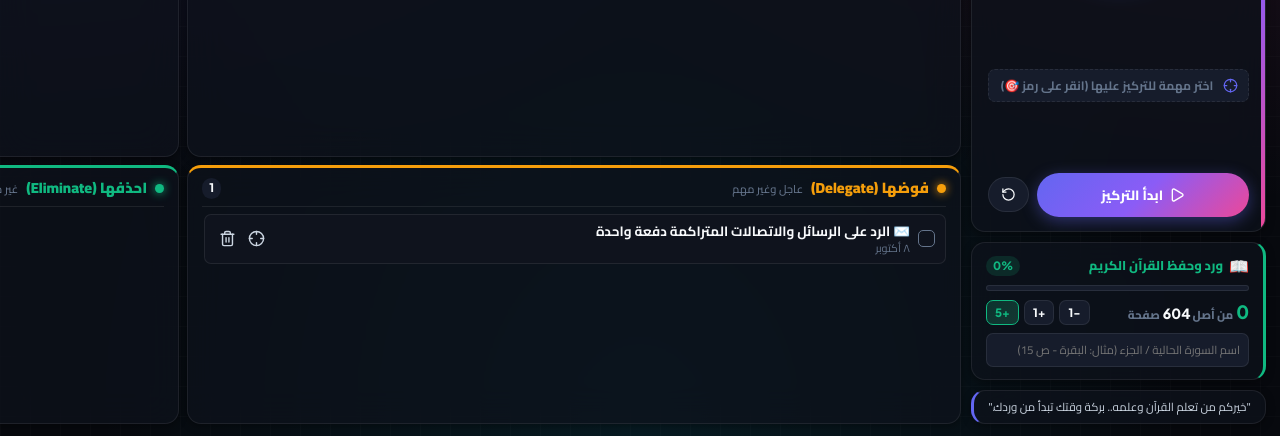
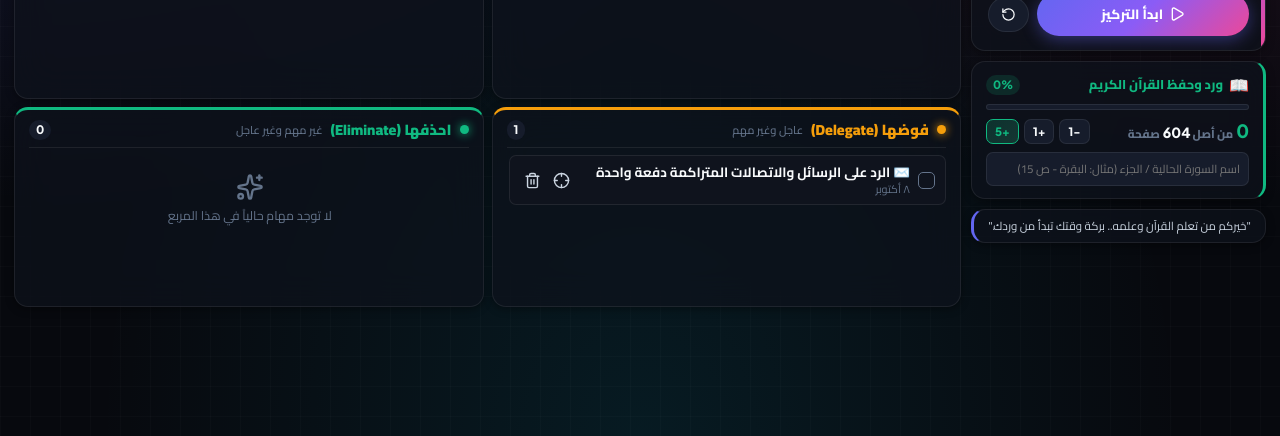
Before and after one commit to warddeek49-cell/time-master-app, a plain HTML site: page index.html in a window 1280 px wide. Shown: the part 364-800 px from the top of the page. Drawn offline with nearby package versions, Linux system fonts and the light colour scheme.

Commit message:
fix: proper responsive layout - remove overflow:hidden, fix grid, enable scrolling

```diff
--- a/style.css
+++ b/style.css
@@ -103,9 +103,16 @@
   -webkit-tap-highlight-color: transparent;
 }
 
-html, body {
+html {
+  overflow-x: hidden;
+  scroll-behavior: smooth;
+}
+
+body {
   width: 100%;
-  height: 100%;
+  min-height: 100vh;
+  overflow-x: hidden;
+  overflow-y: auto;
   font-family: var(--font-main);
   background-color: var(--bg-base);
   background-image: var(--bg-gradient);
@@ -158,10 +165,9 @@ body::before {
   position: relative;
   z-index: 2;
   width: 100%;
-  min-height: 100vh;
   display: flex;
   flex-direction: column;
-  padding: 10px 14px 12px;
+  padding: 10px 14px 16px;
   gap: 10px;
 }
 
@@ -304,16 +310,15 @@ body::before {
   display: grid;
   grid-template-columns: 295px 1fr;
   gap: 10px;
-  flex: 1;
-  min-height: 0;
+  align-items: start;
 }
 
-/* Sidebar Zone (Pomodoro & Ambience) */
+/* Sidebar Zone */
 .sidebar-zone {
   display: flex;
   flex-direction: column;
   gap: 10px;
-  min-height: 0;
+  min-width: 0;
 }
 
 /* Pomodoro Interactive Box */
@@ -323,10 +328,10 @@ body::before {
   display: flex;
   flex-direction: column;
   align-items: center;
-  flex: 1;
   justify-content: space-between;
   position: relative;
   overflow: hidden;
+  gap: 10px;
 }
 
 .pomodoro-box::after {
@@ -644,7 +649,7 @@ body::before {
   display: flex;
   flex-direction: column;
   gap: 8px;
-  min-height: 0;
+  min-width: 0;
 }
 
 /* Quick Task Creation Bar */
@@ -798,22 +803,18 @@ body::before {
   box-shadow: var(--shadow-sm);
 }
 
-/* 2x2 Matrix Cards (filling 100% of remaining viewport space) */
+/* 2x2 Matrix Cards */
 .matrix-grid-2x2 {
   display: grid;
   grid-template-columns: 1fr 1fr;
-  grid-template-rows: 1fr 1fr;
   gap: 8px;
-  flex: 1;
-  min-height: 0; /* Absolutely crucial for 100vh lock */
 }
 
 .quadrant-card {
   padding: 10px 14px;
   display: flex;
   flex-direction: column;
-  min-height: 0;
-  overflow: hidden;
+  min-height: 200px;
   position: relative;
   transition: transform var(--transition-fast), border-color var(--transition-fast), box-shadow var(--transition-fast);
 }
```
